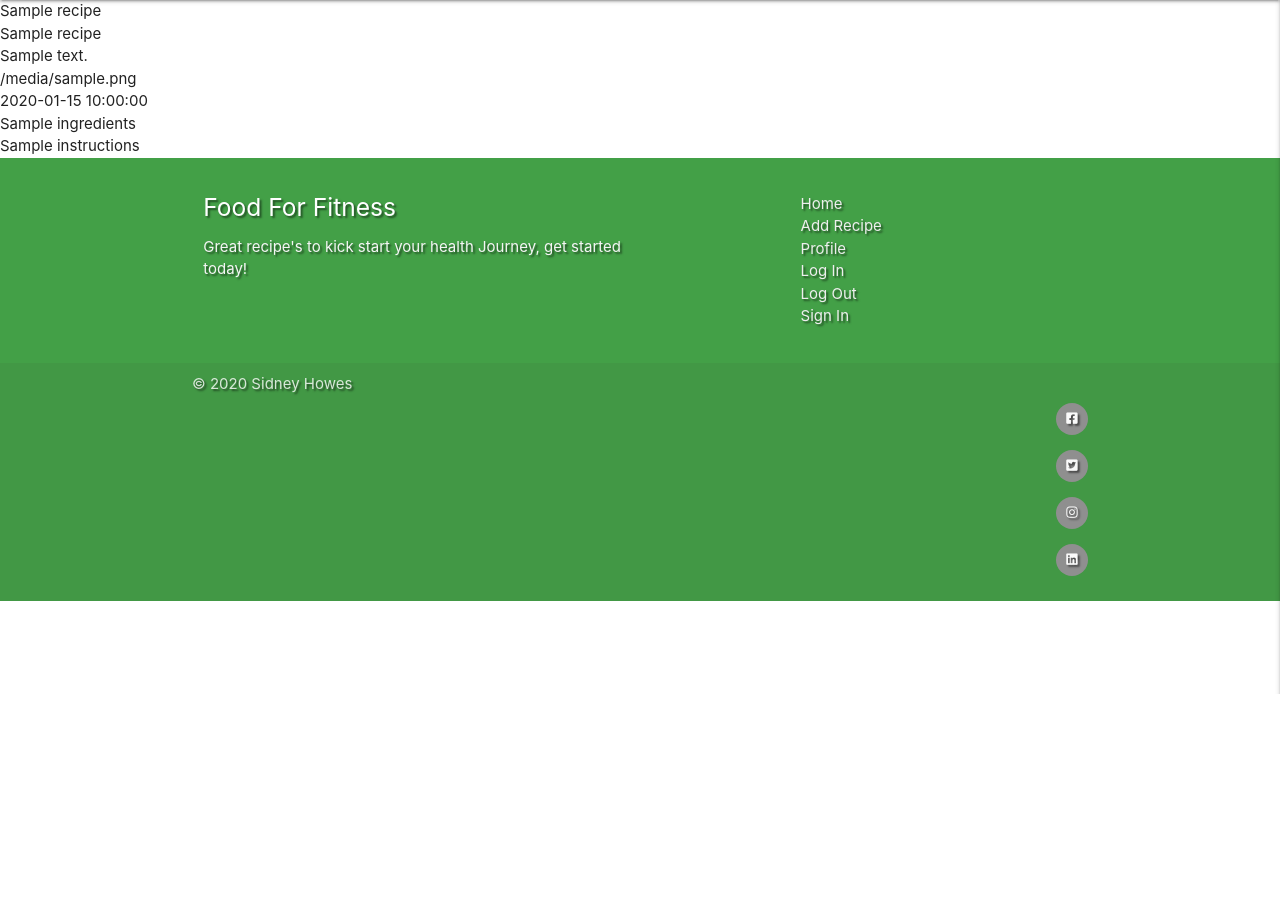
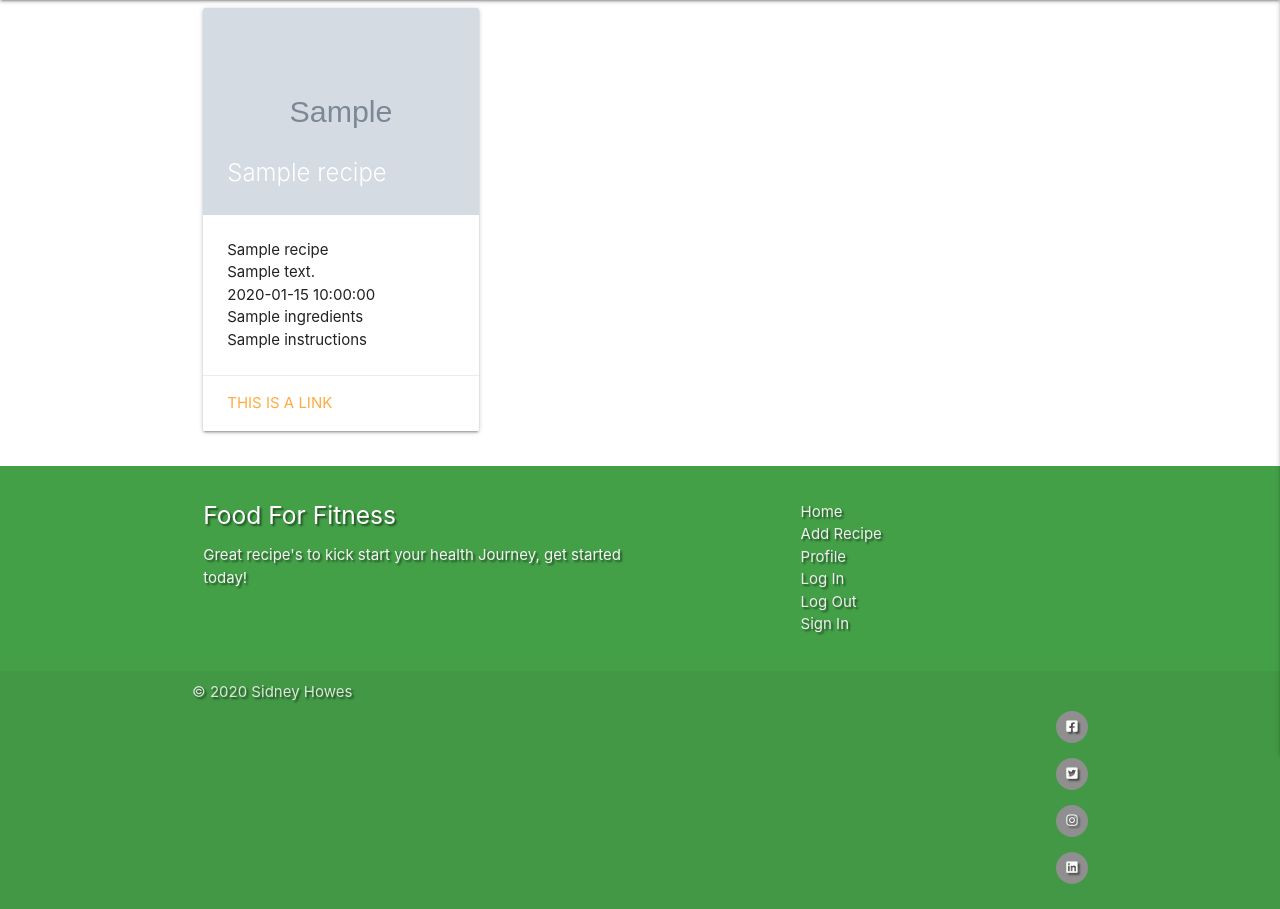
Before and after one commit to Sidhowes/food-for-fitness, a Flask app: page /get_recipes in a window 1280 px wide. Shown: the part 106-1015 px from the top of the page. Before the commit the page ends 800 px from the top, so only its background shows below. Run offline with Flask 2, Linux system fonts and the light colour scheme; grey boxes marked "Sample" are stand-in pictures; a database or web service that is not in the repository returns one stand-in record (values such as "Sample title"); some libraries are stand-ins or nearby versions.

Commit message:
bind data from db to card image.

```diff
--- a/app.py
+++ b/app.py
@@ -23,7 +23,7 @@ def index():
 
 @app.route("/get_recipes")
 def get_recipes():
-    recipes = mongo.db.recipes.find()
+    recipes = list(mongo.db.recipes.find())
     return render_template("recipes.html", recipes=recipes)
 
 
--- a/static/js/script.js
+++ b/static/js/script.js
@@ -1,4 +1,3 @@
  $(document).ready(function(){
     $(".sidenav").sidenav({edge:"right"});
-    $('.materialboxed').materialbox();
   });
--- a/templates/base.html
+++ b/templates/base.html
@@ -17,10 +17,10 @@
     <!--top navbar-->
 		<nav class="nav-extended green darken-1 text-shadow">
 			<div class="nav-wrapper">
-				<h1><a href="{{ url_for('index') }}" class="brand-logo">Food For Fitness</a></h1>
+				<h1><a href="{{ url_for('get_recipes') }}" class="brand-logo">Food For Fitness</a></h1>
 				<a href="#" data-target="mobile-demo" class="sidenav-trigger right"><i class="fas fa-bars"></i></a>
 				<ul class="right hide-on-med-and-down">
-					<li><a href="{{ url_for('index') }}">Home</a></li>
+					<li><a href="{{ url_for('get_recipes') }}">Home</a></li>
 					<li><a href="#">Popular Recipes</a></li>
 					<li><a href="#">Add Recipe</a></li>
 				</ul>
@@ -29,15 +29,16 @@
 		<!--mobile sidenav-->
 		<ul class="sidenav" id="mobile-demo">
             <li><h4 class="center-align green-text text-darken-1"></h4>Food For Fitness</li>
-			<li><a href="{{ url_for('index') }}">Home</a></li>
+			<li><a href="{{ url_for('get_recipes') }}">Home</a></li>
 			<li><a href="#">Popular Recipes</a></li>
 			<li><a href="#">Add Recipe</a></li>
 		</ul>
     </header>
 
-
-    {% block content %}
-    {% endblock %}
+    <div class="container">
+        {% block content %}
+        {% endblock %}
+    </div>
 
 
     <!--footer-->
--- a/templates/recipes.html
+++ b/templates/recipes.html
@@ -3,15 +3,32 @@
 
 
 
-    {% for recipe in recipes %}
-        {{ recipe.recipe_name }}<br>
-        {{ recipe.category_name }}<br>
-        {{ recipe.recipe_description }}<br>
-        {{ recipe.img_url }}<br>
-        {{ recipe.cook_time }}<br>
-        {{ recipe.ingredients }}<br>
-        {{ recipe.instructions }}<br>
-    {% endfor %}
+
+    <div class="row">
+        {% for recipe in recipes %}
+    <div class="col s12 m4">
+      <div class="card">
+        <div class="card-image">
+          <img src="{{ recipe.img_url }}">
+          <span class="card-title">{{ recipe.recipe_name }}</span>
+        </div>
+        <div class="card-content">
+          <p>{{ recipe.category_name }}</p>
+          <p>{{ recipe.recipe_description }}</p>
+          <p>{{ recipe.cook_time }}</p>
+          <p>{{ recipe.ingredients }}</p>
+          <p>{{ recipe.instructions }}</p>
+        </div>
+        <div class="card-action">
+          <a href="#">This is a link</a>
+        </div>
+      </div>
+    </div>
+        {% endfor %}
+  </div>
+
+
+
 
 
 {% endblock %}
```
